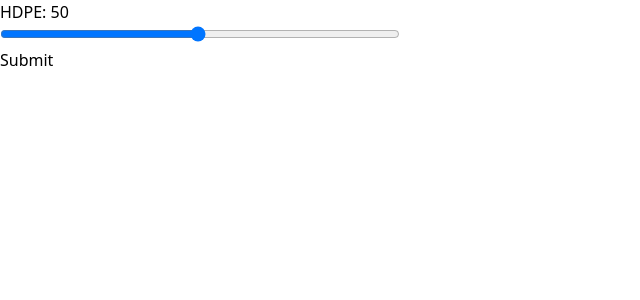
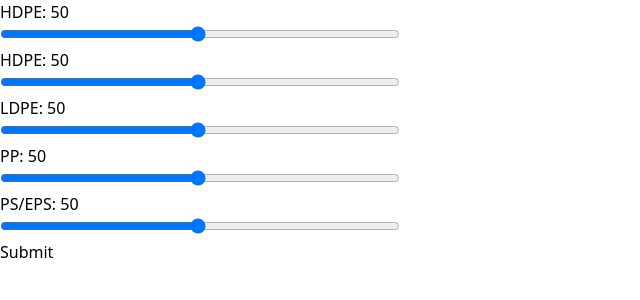
Before and after one commit to t1001001/plastic2oil, a FastAPI app: page / in a window 1280 px wide. Shown: the top 300 px of the page, without its empty margins (0-640 px from the left). Run offline with FastAPI, Linux system fonts and the light colour scheme; some libraries are stand-ins or nearby versions.

Commit message:
added other plastic types to html form

```diff
--- a/src/templates/index.html
+++ b/src/templates/index.html
@@ -27,6 +27,50 @@
           value="50"
           oninput="document.getElementById('hdpe-value').value = this.value"
         ><br>
+        <label for="ldpe">HDPE: <output id="ldpe-value">50</output></label><br>
+        <input
+          id="ldpe"
+          name="ldpe"
+          type="range"
+          min="1" max="100"
+          step="0.1"
+          style="width: 400px"
+          value="50"
+          oninput="document.getElementById('ldpe-value').value = this.value"
+        ><br>
+        <label for="ldpe">LDPE: <output id="ldpe-value">50</output></label><br>
+        <input
+          id="ldpe"
+          name="ldpe"
+          type="range"
+          min="1" max="100"
+          step="0.1"
+          style="width: 400px"
+          value="50"
+          oninput="document.getElementById('ldpe-value').value = this.value"
+        ><br>
+        <label for="pp">PP: <output id="pp-value">50</output></label><br>
+        <input
+          id="pp"
+          name="pp"
+          type="range"
+          min="1" max="100"
+          step="0.1"
+          style="width: 400px"
+          value="50"
+          oninput="document.getElementById('pp-value').value = this.value"
+        ><br>
+        <label for="ps_eps">PS/EPS: <output id="ps_eps-value">50</output></label><br>
+        <input
+          id="ps_eps"
+          name="ps_eps"
+          type="range"
+          min="1" max="100"
+          step="0.1"
+          style="width: 400px"
+          value="50"
+          oninput="document.getElementById('ps_eps-value').value = this.value"
+        ><br>
         <input type="submit" value="Submit">
       </form>
       <div id="conversion-result"></div>
```
